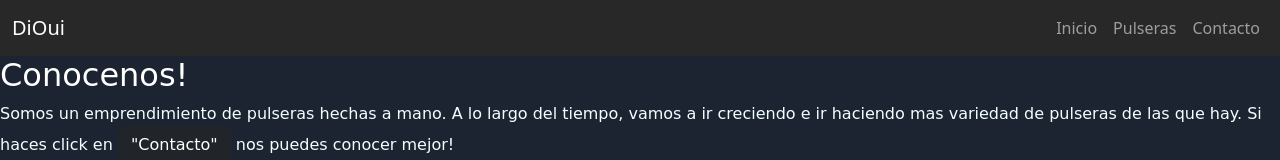
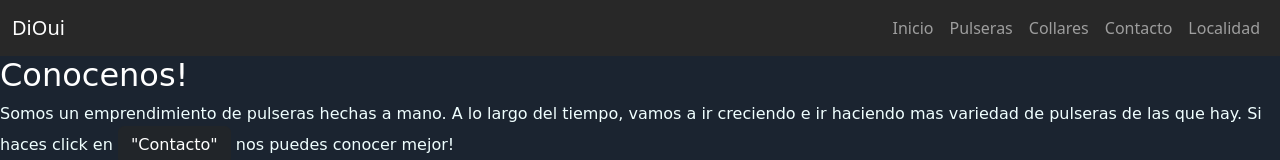
Before and after one commit to GonzaloMosqueira/DiOui, a plain HTML site: page index.html in a window 1280 px wide. Shown: the top 160 px of the page. Drawn offline with nearby package versions, Linux system fonts and the light colour scheme.

Commit message:
DiOui FINALIZADO

```diff
--- a/index.html
+++ b/index.html
@@ -29,12 +29,18 @@
                 <a class="nav-link" href="pulseras.html">Pulseras</a>
               </li>
               <li class="nav-item">
+                <a class="nav-link" href="collares.html">Collares</a>
+              </li>
+              <li class="nav-item">
                 <a class="nav-link" href="contacto.html">Contacto</a>
+              </li>
+              <li class="nav-item">
+                <a class="nav-link" href="localidad.html">Localidad</a>
               </li>
             </ul>
           </div>
         </div>
-      </nav>
+    </nav>
 
     <section class="section2">
         <div class="div2">
```
Also changed, not shown: contacto.html (+7 -0 lines), pulseras.html (+6 -0 lines).
